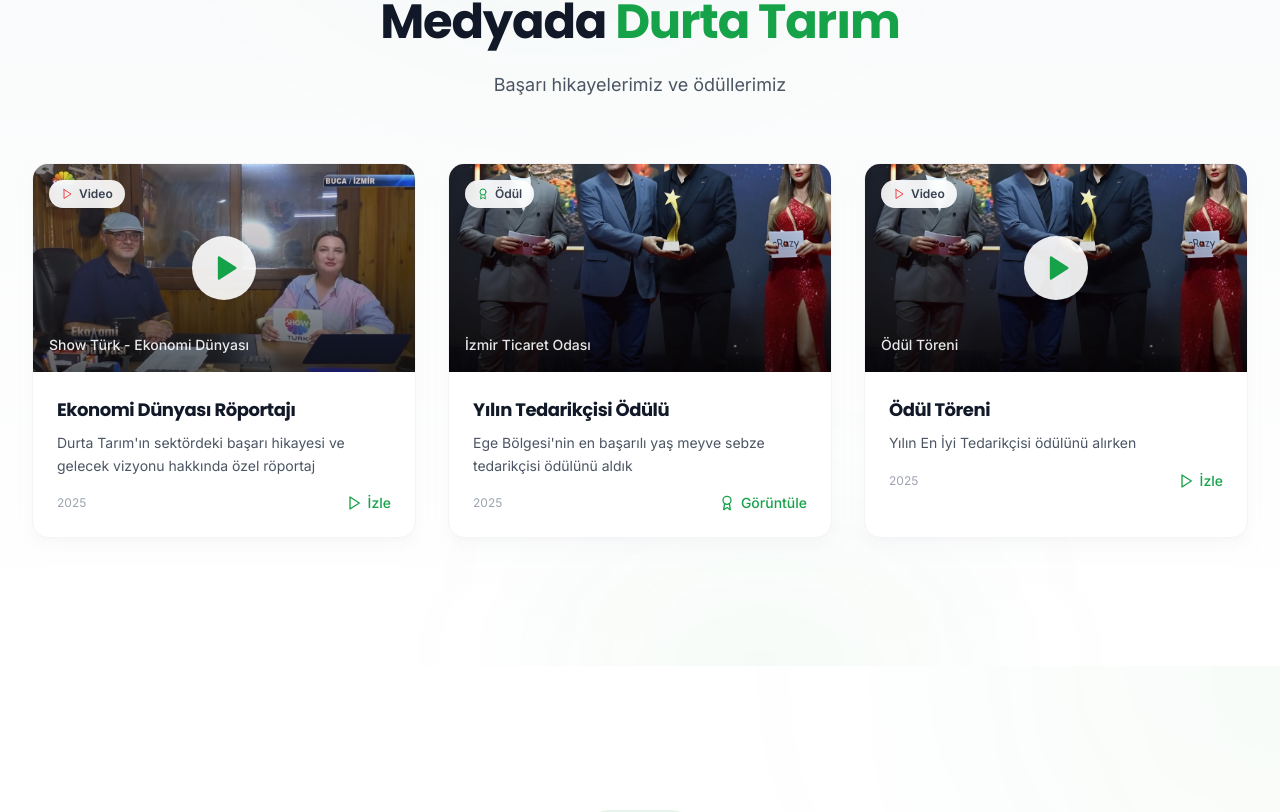
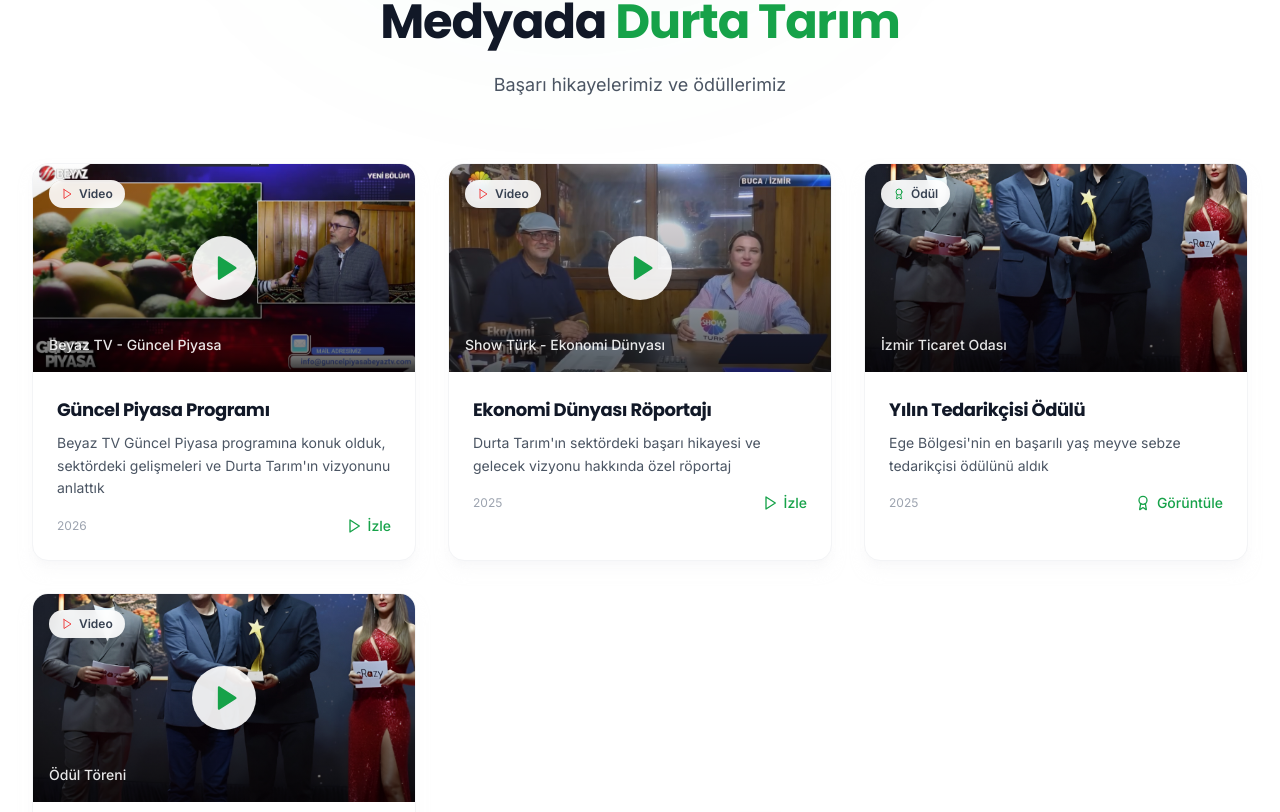
Before and after one commit to MehmetGulbahar/Durta-Tarim, a Next.js app: page / in a window 1280 px wide. Shown: the part 5375-6187 px from the top of the page. Built offline with nearby package versions, Linux system fonts and the light colour scheme.

Commit message:
Add Beyaz TV interview video with Google Drive embed support

```diff
--- a/src/components/sections/press.tsx
+++ b/src/components/sections/press.tsx
@@ -9,6 +9,17 @@
   {
     id: "1",
     type: "video",
+    title: "Güncel Piyasa Programı",
+    description: "Beyaz TV Güncel Piyasa programına konuk olduk, sektördeki gelişmeleri ve Durta Tarım'ın vizyonunu anlattık",
+    thumbnail: "/images/press/durtatmbnail.png",
+    videoSrc: "https://drive.google.com/file/d/1GtQ1XwnqVY-v_fO1f8V0MgrqUGlI7maG/preview",
+    isGoogleDrive: true,
+    source: "Beyaz TV - Güncel Piyasa",
+    date: "2026",
+  },
+  {
+    id: "2",
+    type: "video",
     title: "Ekonomi Dünyası Röportajı",
     description: "Durta Tarım'ın sektördeki başarı hikayesi ve gelecek vizyonu hakkında özel röportaj",
     thumbnail: "/images/press/roportajtumbnail.png",
@@ -17,7 +28,7 @@
     date: "2025",
   },
   {
-    id: "2",
+    id: "3",
     type: "image",
     title: "Yılın Tedarikçisi Ödülü",
     description: "Ege Bölgesi'nin en başarılı yaş meyve sebze tedarikçisi ödülünü aldık",
@@ -26,7 +37,7 @@
     date: "2025",
   },
   {
-    id: "3",
+    id: "4",
     type: "video",
     title: "Ödül Töreni",
     description: "Yılın En İyi Tedarikçisi ödülünü alırken",
@@ -38,11 +49,11 @@
 ];
 
 export function Press() {
-  const [activeVideo, setActiveVideo] = useState<string | null>(null);
+  const [activeVideo, setActiveVideo] = useState<{src: string; isGoogleDrive?: boolean} | null>(null);
   const [activeImage, setActiveImage] = useState<{src: string; title: string} | null>(null);
 
   return (
-    <section id="press" className="py-24 md:py-32 bg-gradient-to-b from-gray-50 to-white relative overflow-hidden">
+    <section id="press" className="py-24 md:py-32 bg-gradient-to-b to-white relative overflow-hidden">
       {/* Decorative Elements */}
       <div className="absolute top-0 left-1/4 w-[500px] h-[300px] bg-primary/5 rounded-full blur-[120px] -translate-y-1/2" />
       <div className="absolute bottom-0 right-1/4 w-[400px] h-[200px] bg-primary/5 rounded-full blur-[100px] translate-y-1/2" />
@@ -85,7 +96,7 @@
                 className="relative h-52 overflow-hidden cursor-pointer"
                 onClick={() => {
                   if (item.type === "video" && item.videoSrc) {
-                    setActiveVideo(item.videoSrc);
+                    setActiveVideo({ src: item.videoSrc, isGoogleDrive: item.isGoogleDrive });
                   } else if (item.type === "image") {
                     setActiveImage({ src: item.thumbnail, title: item.title });
                   }
@@ -161,7 +172,7 @@
                   <span className="text-xs text-gray-400">{item.date}</span>
                   {item.type === "video" && item.videoSrc && (
                     <button
-                      onClick={() => setActiveVideo(item.videoSrc!)}
+                      onClick={() => setActiveVideo({ src: item.videoSrc!, isGoogleDrive: item.isGoogleDrive })}
                       className="flex items-center gap-1.5 text-primary text-sm font-medium hover:underline"
                     >
                       <Play className="w-4 h-4" />
@@ -214,14 +225,23 @@
             onClick={(e) => e.stopPropagation()}
           >
             <div className="relative bg-black rounded-2xl overflow-hidden shadow-2xl">
+              {activeVideo.isGoogleDrive ? (
+                <iframe
+                  src={activeVideo.src}
+                  className="w-full aspect-video"
+                  allow="autoplay; encrypted-media"
+                  allowFullScreen
+                />
+              ) : (
                 <video
-                src={activeVideo}
+                  src={activeVideo.src}
                   controls
                   autoPlay
                   className="w-full aspect-video"
                 >
                   Tarayıcınız video oynatmayı desteklemiyor.
                 </video>
+              )}
             </div>
           </motion.div>
         </motion.div>
```
Also changed, not shown: public/images/press/durtatmbnail.png (added). Lines whose indentation alone changed are shown as unchanged.
